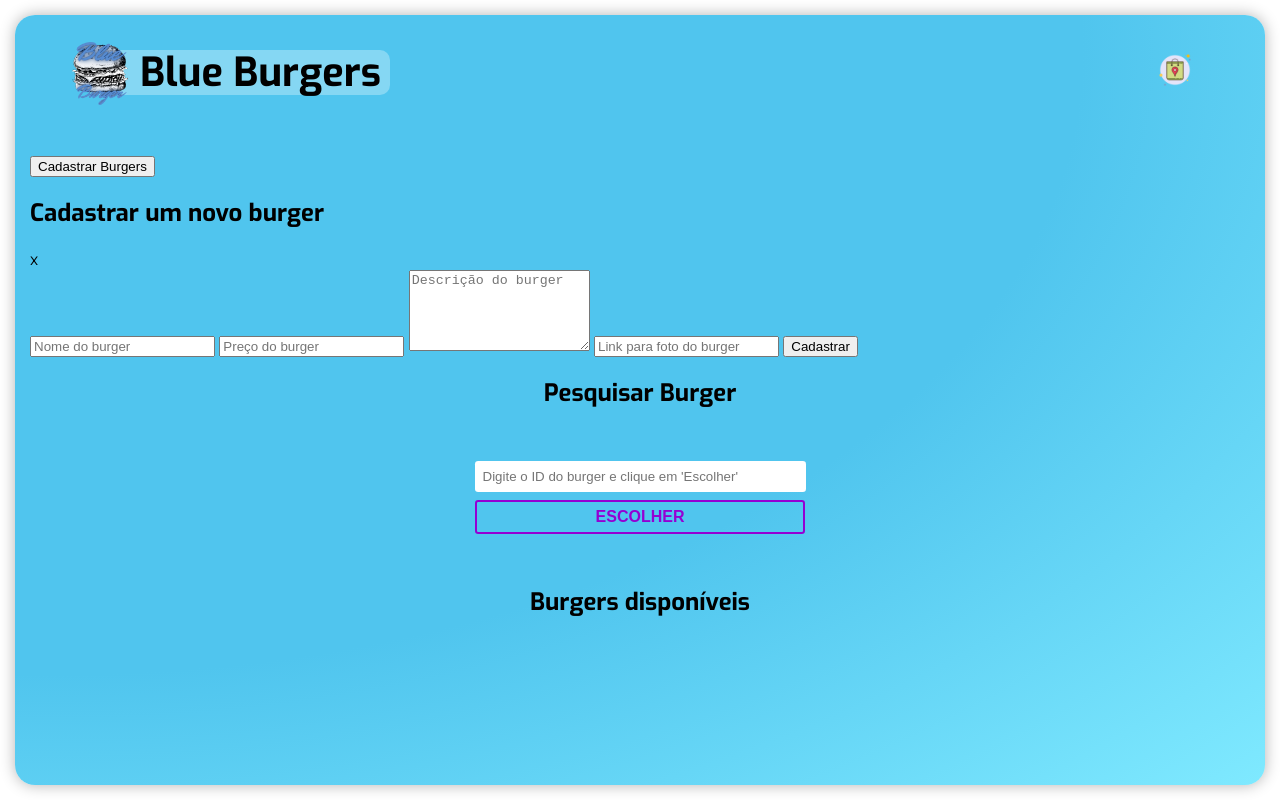
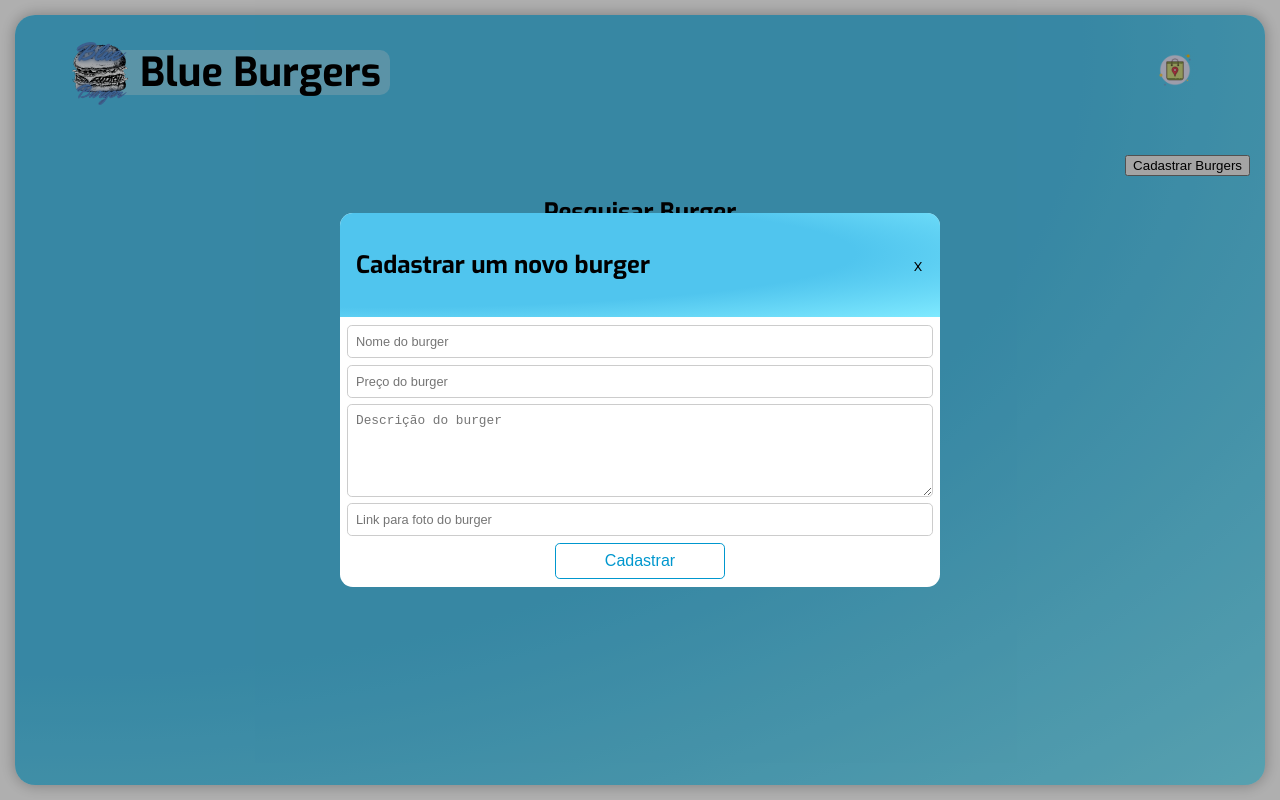
Before and after one commit to HiltonJun/Entregavel-1-MOD-2-Blue-Edtech, a website: page index.html in a window 1280 px wide. Both pictures are taken after a click on the button "Cadastrar Burgers". Drawn offline with Linux system fonts and the light colour scheme; no server answers.

Commit message:
Modal cadastro com CSS e função createBurger

```diff
--- a/index.html
+++ b/index.html
@@ -40,7 +40,7 @@
         <div class="modal">
           <div class="modal-header">
             <h2>Cadastrar um novo burger</h2>
-            <a onclick="fecharmodalCadastro()" class="close-modal">x</a>
+            <a onclick="fecharModalCadastro()" class="close-modal">x</a>
           </div>
           <div class="modal-body">
             <div>
--- a/script.js
+++ b/script.js
@@ -49,3 +49,48 @@ const findByIdBurgers = async () => {
     alt=${`${burger.nome}`} />
   </div>`;
 };
+
+function abrirModalCadastro() {
+  document.querySelector(".modal-overlay").style.display = "flex";
+}
+
+function fecharModalCadastro() {
+  document.querySelector(".modal-overlay").style.display = "none";
+}
+
+async function createBurger() {
+  const nome = document.querySelector("#nome").value;
+  const preco = document.querySelector("#preco").value;
+  const descricao = document.querySelector("#descricao").value;
+  const foto = document.querySelector("#foto").value;
+
+  const burger = {
+    nome,
+    preco,
+    descricao,
+    foto,
+  };
+  const response = await fetch(baseUrl + "/create", {
+    method: "post",
+    headers: {
+      "Content-Type": "application/json",
+    },
+    mode: "cors",
+    body: JSON.stringify(burger),
+  });
+
+  const novoBurger = await response.json();
+
+  const html = `<div class="BurgerListaItem">
+  <div>
+    <div class="BurgerListaItem__sabor">${novoBurger.nome}</div>
+    <div class="BurgerListaItem__preco">R$ ${novoBurger.preco.toFixed(2)}</div>
+    <div class="BurgerListaItem__descricao">${novoBurger.descricao}</div>
+  </div>
+    <img class="BurgerListaItem__foto" src=${
+      novoBurger.foto
+    } alt=${`${novoBurger.nome}`} />
+  </div>`;
+
+  document.getElementById("burgerList").insertAdjacentHTML("beforeend", html);
+};
--- a/style.css
+++ b/style.css
@@ -307,3 +307,100 @@ html {
   align-items: center;
   width: 100%;
 }
+
+/*Modal create*/
+
+.modal-overlay{
+  background-color: #00000050;
+  width: 100vw;
+  height: 100vh;
+  position: fixed;
+  top: 0;
+  left: 0;
+  z-index: 9999;
+  display: none;
+  justify-content: center;
+  align-items: center;
+  overflow-y: auto;
+}
+
+.modal {
+  margin: 1rem;
+  width: 100%;
+  max-width: 600px;
+  height: auto;
+  min-height: 300px;
+  background-color: #fff;
+  border-radius: .8rem;
+  display: flex;
+  flex-direction: column;
+  overflow: hidden;
+}
+
+.modal-header{
+  display: flex;
+  justify-content: space-between;
+  align-items: center;
+  background-image: radial-gradient(
+    farthest-corner at 40px 40px,
+    #50c5ee 60%,
+    #00d4ff80 100%
+  );
+  padding: 1rem;
+}
+
+.close-modal{
+  text-decoration: none;
+  color: #000000;
+  font-size: 1.5rem;
+  transform: scale(0.7);
+  transition: all 0.3s ease-in-out;
+  cursor: pointer;
+}
+
+.close-modal:hover{
+  transform: scale(1);
+}
+
+.modal-body{
+  padding: .5rem 1rem;
+}
+
+.modal-body div {
+  display: flex;
+  flex-direction: column;
+  align-items: center;
+  justify-content: center;
+}
+
+.modal-body div input, textarea{
+  width: 100%;
+  padding: .5rem;
+  font-size: .8rem;
+  outline: none;
+  border: solid 1px #ccc;
+  margin-bottom: .4rem;
+  border-radius: .3rem;
+}
+
+.modal-body div button {
+  padding: .5rem;
+  width: 30%;
+  font-size: 1rem;
+  background-color: transparent;
+  color: #0097ce;
+  border: solid 1px #0097ce;
+  border-radius: .3rem;
+  cursor: pointer;
+  transition: all 0.3s ease-in-out;
+}
+
+.modal-body div button:hover{
+  background-color: #0097ce;
+  color: #fff;
+}
+
+.button-modal-create{
+  display: flex;
+  justify-content: flex-end;
+}
```
